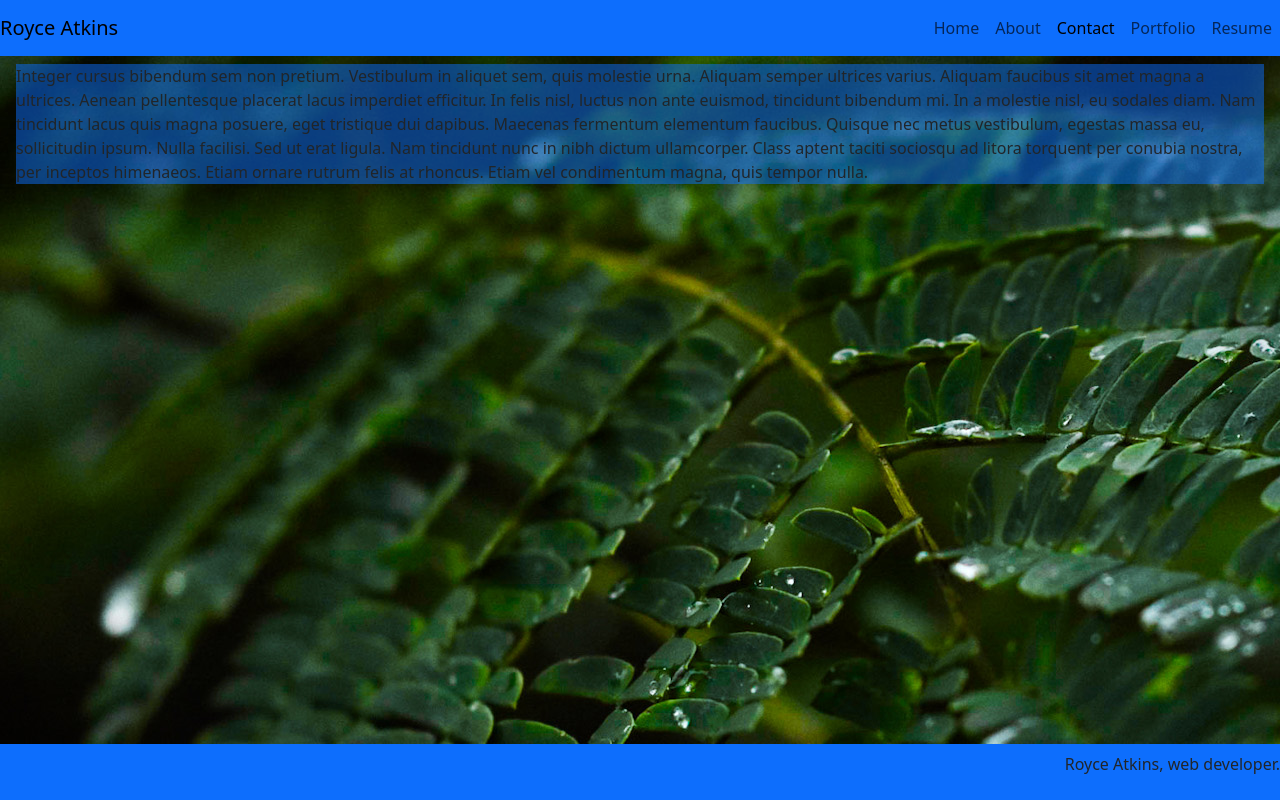
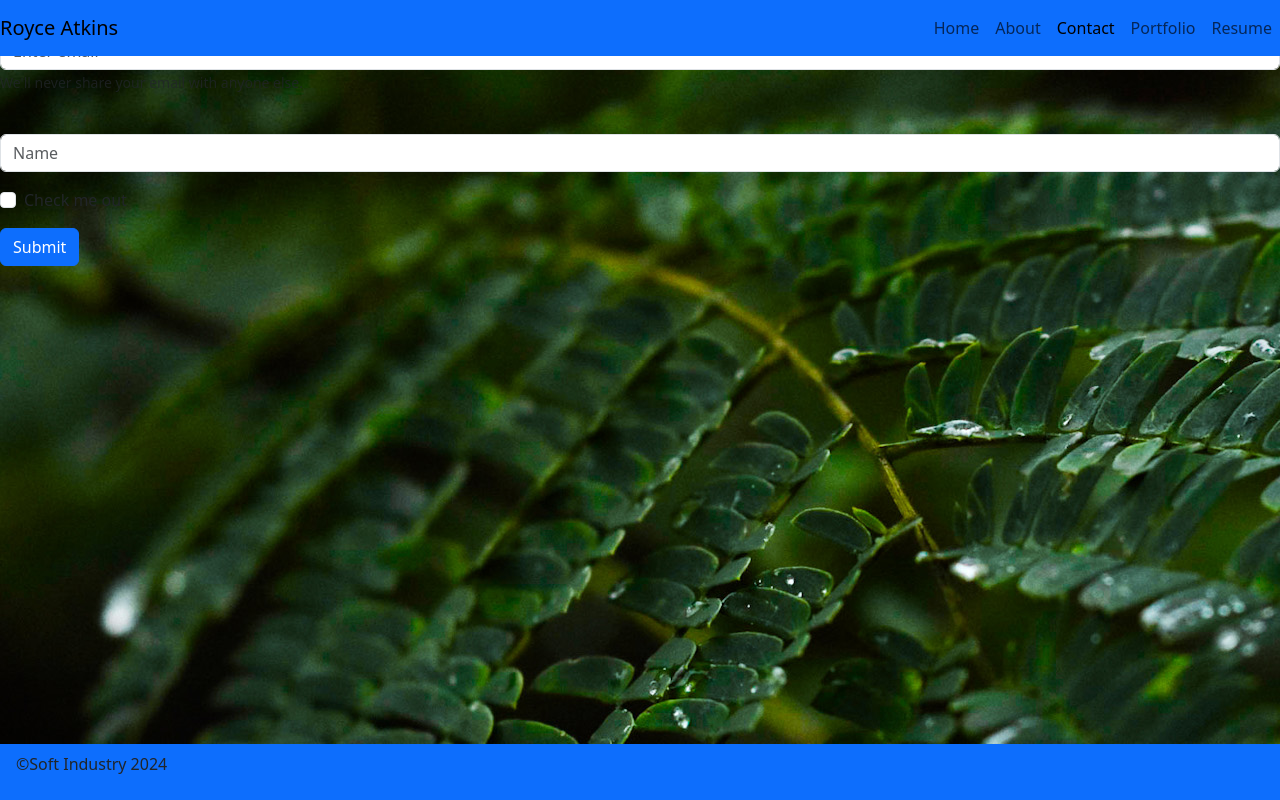
Before and after one commit to Wartech93/ThisisRoyce, a React (Vite) app: page /Contact in a window 1280 px wide. Built offline with nearby package versions, Linux system fonts and the light colour scheme.

Commit message:
fixed resume bootstrap

```diff
--- a/src/components/Footer.jsx
+++ b/src/components/Footer.jsx
@@ -7,12 +7,12 @@ export default function Footer() {
     return (
       <div>
 
-      <Navbar fixed="bottom" expand="lg" bg="primary" >
+      <Navbar fixed="bottom" expand="lg" bg="primary" className="text-center" >
           <Navbar.Brand
           href="/Home"></Navbar.Brand>
           <Navbar.Toggle aria-controls="basic-navbar-nav" />
-            <Nav className="ms-auto">
-              <p>Royce Atkins, web developer.</p>
+            <Nav >
+              <p >©Soft Industry 2024</p>
 
 
 
--- a/src/components/Project.jsx
+++ b/src/components/Project.jsx
@@ -26,7 +26,6 @@ const employee = {
     image:'src/Employeecalc.png',
     link: 'https://wartech93.github.io/404_Project/',
     id: 2,
-
 }
 
 export default function Project() {
--- a/src/pages/Contact.jsx
+++ b/src/pages/Contact.jsx
@@ -1,22 +1,30 @@
 import 'bootstrap/dist/css/bootstrap.min.css';
-
+import Button from 'react-bootstrap/Button';
+import Form from 'react-bootstrap/Form';
 export default function Contact() {
   return (
-    <div>
-      <h1 className="bg-primary bg-opacity-50">Contact</h1>
-      <p className="bg-primary bg-opacity-50 m-3">
-        Integer cursus bibendum sem non pretium. Vestibulum in aliquet sem, quis
-        molestie urna. Aliquam semper ultrices varius. Aliquam faucibus sit amet
-        magna a ultrices. Aenean pellentesque placerat lacus imperdiet
-        efficitur. In felis nisl, luctus non ante euismod, tincidunt bibendum
-        mi. In a molestie nisl, eu sodales diam. Nam tincidunt lacus quis magna
-        posuere, eget tristique dui dapibus. Maecenas fermentum elementum
-        faucibus. Quisque nec metus vestibulum, egestas massa eu, sollicitudin
-        ipsum. Nulla facilisi. Sed ut erat ligula. Nam tincidunt nunc in nibh
-        dictum ullamcorper. Class aptent taciti sociosqu ad litora torquent per
-        conubia nostra, per inceptos himenaeos. Etiam ornare rutrum felis at
-        rhoncus. Etiam vel condimentum magna, quis tempor nulla.
-      </p>
-    </div>
+
+
+
+    <Form>
+      <Form.Group className="mb-3" controlId="formBasicEmail">
+        <Form.Label>Email address</Form.Label>
+        <Form.Control type="email" placeholder="Enter email" />
+        <Form.Text className="text-muted">
+          We'll never share your email with anyone else.
+        </Form.Text>
+      </Form.Group>
+
+      <Form.Group className="mb-3" controlId="formBasicName">
+        <Form.Label></Form.Label>
+        <Form.Control type="name" placeholder="Name" />
+      </Form.Group>
+      <Form.Group className="mb-3" controlId="formBasicCheckbox">
+        <Form.Check type="checkbox" label="Check me out" />
+      </Form.Group>
+      <Button variant="primary" type="submit">
+        Submit
+      </Button>
+    </Form>
   );
 }
--- a/src/pages/Resume.jsx
+++ b/src/pages/Resume.jsx
@@ -5,37 +5,42 @@ import Row from 'react-bootstrap/Row';
 export default function Blog() {
   return (
     <div>
-      <h1 className="bg-primary bg-opacity-50">Resume</h1>
+      <Container>
+      <h1 className=" text-center bg-primary m-5 bg-opacity-50 object-cover w-100 object-bottom">Resume</h1>
 
-      <p className="bg-primary bg-opacity-50">
-        Bethlehem, PA
-        4846565790
-        royceatkins93@gmail.com
+      <p className="bg-primary text-center bg-opacity-50 m-5 object-cover w-100 object-bottom fs-3" >
+       <li className="m-3">Bethlehem, PA</li>
+       <li className="m-3">4846565790</li>
+       <li className="m-3"> royceatkins93@gmail.com</li>
       </p>
-      <div className="position-relative">
-        <h3 className="bg-primary bg-opacity-50 w-50 text-center position-absolute start-50 m-2 translate-middle">
+      <div className="">
+        <h3 className="bg-primary m-5 bg-opacity-50 w-50 text-center object-cover w-100 object-bottom ">
           Experience
         </h3>
       </div>
+      </Container>
       <Container>
         <Row className="m-5">
-          <div className="position-relative">
-            <div className="card text-center m-2 overflow-auto position-absolute" style={{ width: 30 + 'rem', height: 300 + 'px' }}>
+          <Col>
+          <div className="">
+            <div className="card text-center m-5 overflow-auto object-cover w-100 object-bottom" >
               <div className="card-body">
                 <h4 className="card-title">
                   Automotive Detailer
                 </h4>
                 <p className="card-text">
                   Kelly Nissan | 08/2021  Present | Nazareth , PA</p>
-                <p>
+                <p className="fs-5">
                   I make sure that all vehicles that are cleaned are at the highest standard. All interior components are cleaned. Paint is cleaned, decontaminated and polished/paint corrected. All vehicles are
                   prepared for sale. Minor scratch repair is also completed.
                 </p>
               </div>
             </div>
           </div>
-          <div className="position-relative">
-          <div className="card text-center m-2 overflow-auto position-absolute start-50 " style={{ width: 30 + 'rem', height: 300 + 'px' }}>
+          </Col>
+          <Col>
+
+            <div className="card text-center ms-5 overflow-auto object-cover w-100 object-bottom" >
               <div className="card-body">
                 <h4 className="card-title">
                   Automotive Technician
@@ -43,7 +48,7 @@ export default function Blog() {
                 <p className="card-text">
                   Mike's Automotive and Mechanical Repair | 11/2020  08/2021 | Bath , PA
                 </p>
-              <p>
+                <p className="fs-5">
                   As an automotive technician, I was required to make sure that all vehicle components were up to safety standard laws in Pennsylvania. I was also required to make sure that all vehicle emissions
                   equipment was up to standard and functioning properly. I made all repairs and maintenance requested by customers. I completed full vehicle diagnostics to solve issues with check engine lights
                   to small squeaks that a vehicle may have been making. I used diagnostic scanners and software to solve these issues. I am able to work on and repair all aspects of a vehicle including; brakes,
@@ -51,15 +56,20 @@ export default function Blog() {
                 </p>
               </div>
             </div>
-          </div>
+
+          </Col>
         </Row>
+        </Container>
+        <Container>
         <Row>
-          <h4 className="bg-primary bg-opacity-50 w-50 text-center position-absolute start-50 m-2 translate-middle">
+          <Col>
+          <div className="">
+            <h4 className="bg-primary bg-opacity-50 m-5 text-center object-cover w-100 object-bottom">
               Skills
             </h4>
-          <div className="card text-center m-5" style={{ width: 60 + 'rem' }}>
+
+              <div className="card text-center bg-opacity-50 m-5 object-cover w-100 object-bottom" >
                 <div className="card-body">
-
                   <p className="card-text">
                     <li>Communication skills</li>
                     <li>Computer literacy</li>
@@ -73,20 +83,26 @@ export default function Blog() {
                     <li>Node.js</li>
                     <li>JQuery</li>
                     <li>Bootstrap</li>
-                <li>Customer service</li>
+                    <li>Customer Service</li>
                   </p>
                 </div>
               </div>
+            </div>
+
+          </Col>
         </Row>
+        </Container>
+        <Container>
+        <Row>
+          <Col>
 
-
-        <div className="card" style={{ width: 18 + 'rem' }}>
-          <div className="card-body">
-            <Row></Row>
-            <h4>
+           <div>
+              <h4 className="bg-primary text-center bg-opacity-50 m-5 object-cover w-100 object-bottom">
                 Education
               </h4>
-            <div className="card" style={{ width: 18 + 'rem' }}>
+
+            <div className="card-body">
+              <div className="card text-center m-5 overflow-auto object-cover w-100 object-bottom" >
                 <div className="card-body">
                   <h4 className="card-title">University of Central Florida</h4>
                   <p className="card-text">Full Stack Coding Boot Camp |  06/2024 | Orlando , FL
@@ -96,21 +112,21 @@ export default function Blog() {
                   </p>
                 </div>
               </div>
-            <div className="card" style={{ width: 18 + 'rem' }}>
+              <div className="card text-center m-5 object-cover w-100 object-bottom" >
                 <div className="card-body">
                   <h4 className="card-title">Universal Technical Institute</h4>
                   <p className="card-subtitle">Auto/Diesel Technology  | 11/2013 | Exton , PA</p>
                   <p className="card-text">
-
                     I entered school with the mindset of becoming the most knowledgeable technician that I could be. I wanted to be able to diagnose problems and fix the issue directly instead of guessing and causing
                     unnecessary costs to customers. I entered the field as an honest and open-minded technician willing to learn as much as I could.
                   </p>
 
                 </div>
               </div>
-
             </div>
           </div>
+          </Col>
+        </Row>
       </Container>
     </div>
   );
```
Lines whose indentation alone changed are shown as unchanged.
